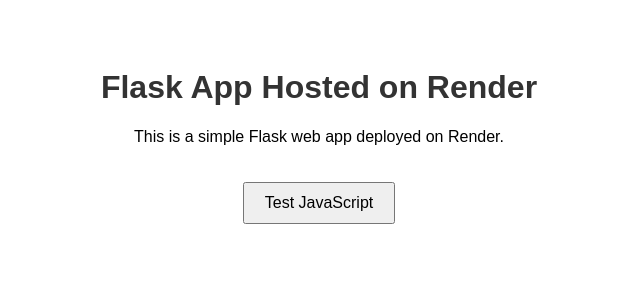
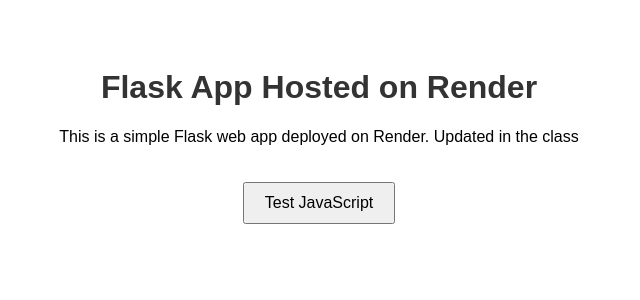
Before and after one commit to dhavalvasveliya/flask-demo, a Flask app: page / in a window 1280 px wide. Shown: the top 300 px of the page, without its empty margins (321-961 px from the left). Run offline with Flask 3, Linux system fonts and the light colour scheme.

Commit message:
updated in the class

```diff
--- a/templates/index.html
+++ b/templates/index.html
@@ -25,7 +25,7 @@
 </head>
 <body>
     <h1>Flask App Hosted on Render</h1>
-    <p>This is a simple Flask web app deployed on Render.</p>
+    <p>This is a simple Flask web app deployed on Render. Updated in the class</p>
 
     <button onclick="alert('Flask + Render works!')">Test JavaScript</button>
 </body>
```
